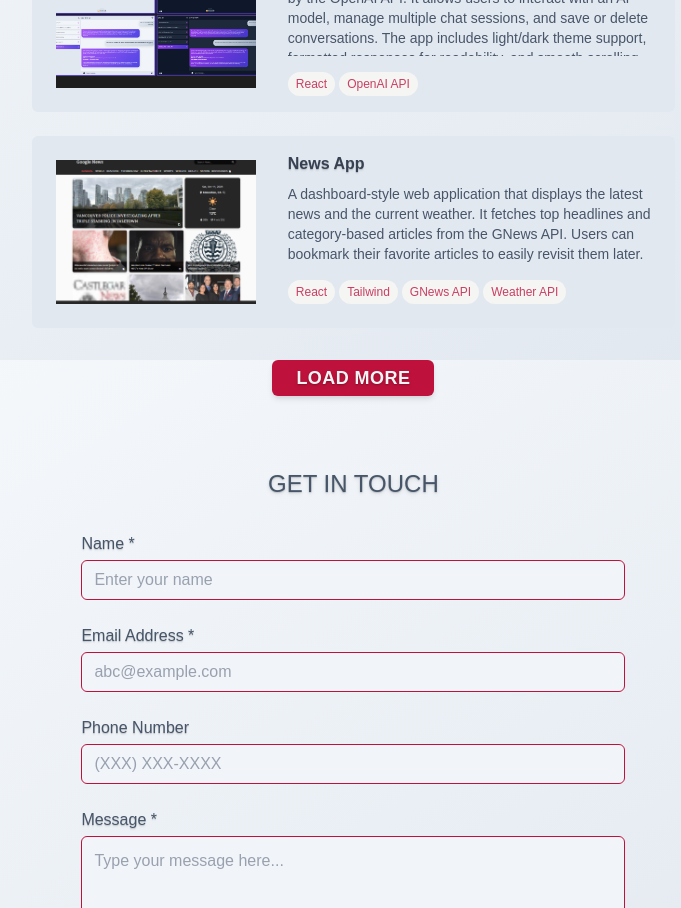
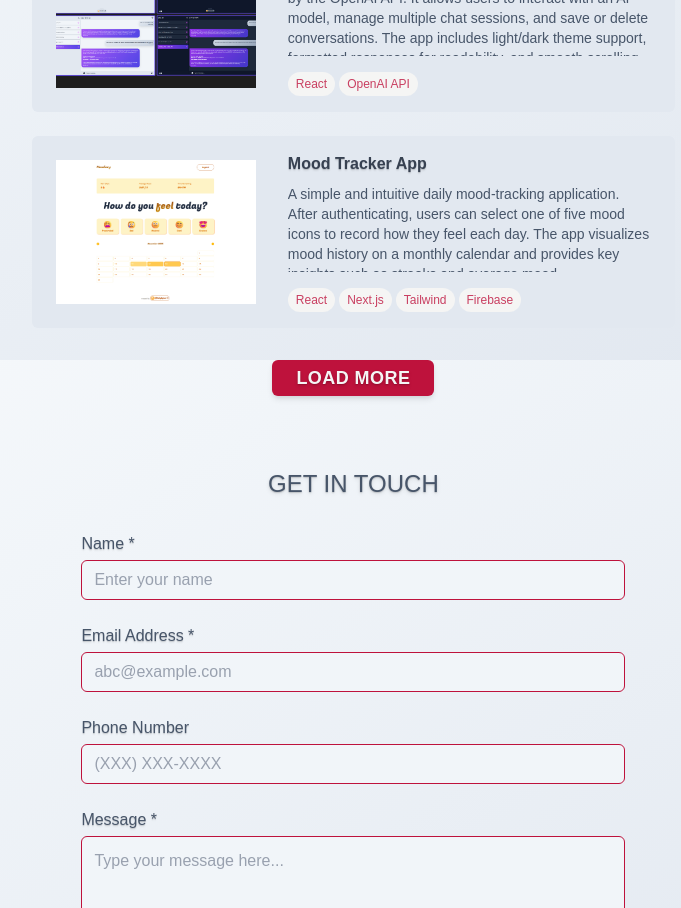
Before and after one commit to KellyBytes/kb-portfolio-website-v1, a React (Vite) app: page / in a window 1280 px wide. Shown: the part 1240-2148 px from the top of the page, without its empty margins (541-1222 px from the left). Built offline with nearby package versions, Linux system fonts and the light colour scheme; some icons are missing; a web font is replaced by a local one.

Commit message:
Add Moodiary to index.js

```diff
--- a/src/data/index.js
+++ b/src/data/index.js
@@ -37,6 +37,14 @@ export const projects = [
       'A fully responsive, single-page web application powered by the OpenAI API. It allows users to interact with an AI model, manage multiple chat sessions, and save or delete conversations. The app includes light/dark theme support, formatted responses for readability, and smooth scrolling for an intuitive user experience.',
     tags: ['React', 'OpenAI API'],
     url: 'https://github.com/KellyBytes/ai-chat-bot',
+  },
+  {
+    img: '/images/moodiary.png',
+    title: 'Mood Tracker App',
+    description:
+      'A simple and intuitive daily mood-tracking application. After authenticating, users can select one of five mood icons to record how they feel each day. The app visualizes mood history on a monthly calendar and provides key insights such as streaks and average mood.',
+    tags: ['React', 'Next.js', 'Tailwind', 'Firebase'],
+    url: 'https://github.com/KellyBytes/moodiary',
   },
   {
     img: '/images/news-app.png',
```
Also changed, not shown: public/images/moodiary.png (added).
